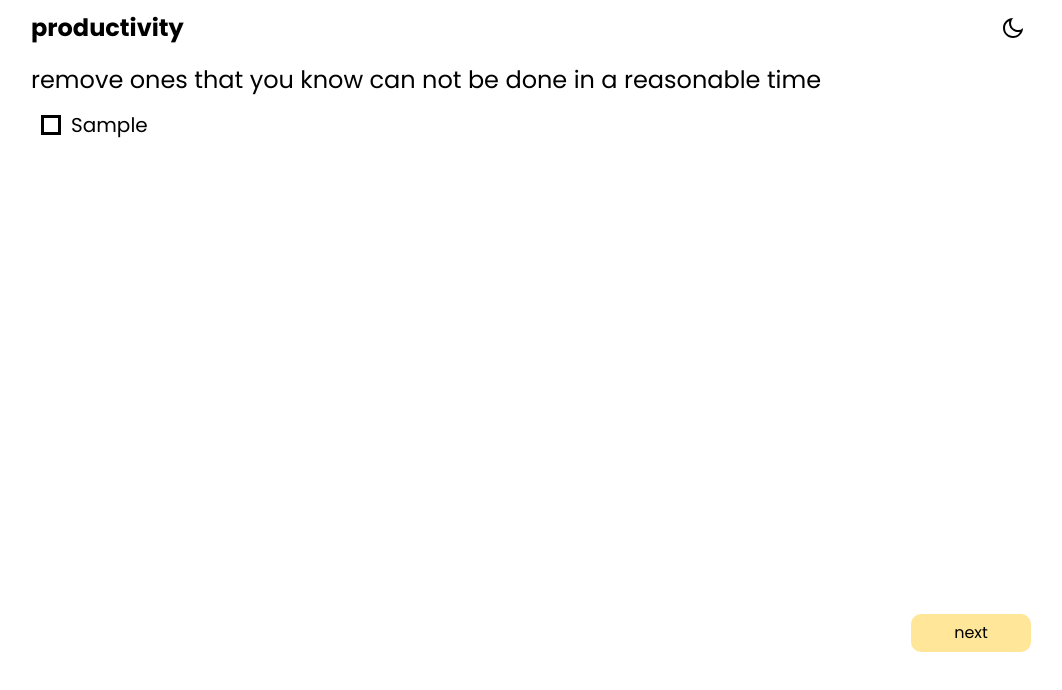
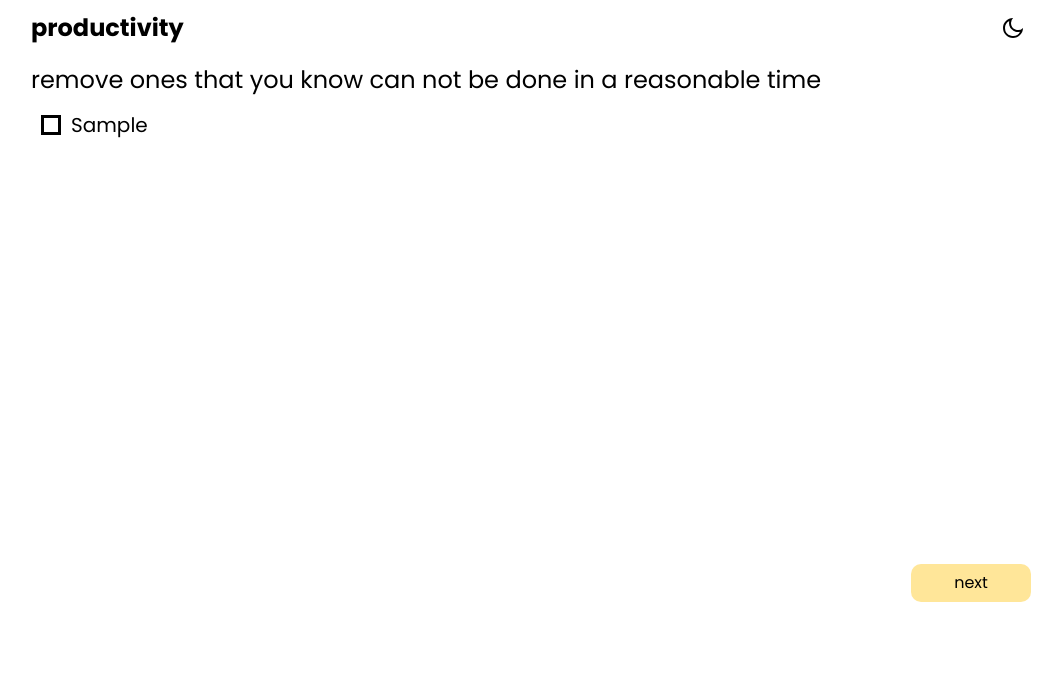
Before and after one commit to colorlessenergy/productivity, a Next.js app: page / in a window 1280 px wide. Both pictures are taken after typing "Sample" into the empty fields and a click on the button "next". Shown: the top 690 px of the page, without its empty margins (109-1171 px from the left). Built offline with nearby package versions, Linux system fonts and the light colour scheme.

Commit message:
replace height-500 class with height-450 class

```diff
--- a/shared/components/Forms/Fourth.js
+++ b/shared/components/Forms/Fourth.js
@@ -43,8 +43,7 @@ const Fourth = ({ tasks, setTasks, setFormPart }) => {
             </p>
 
             <form onSubmit={ handleSubmit }>
-
-                <div className="height-500 mb-1">
+                <div className="height-450 mb-1">
                     { tasks.map((task, index) => {
                         return (
                             <React.Fragment key={ index }>
--- a/shared/components/Forms/Second.js
+++ b/shared/components/Forms/Second.js
@@ -23,7 +23,7 @@ const Second = ({ tasks, setTasks, setFormPart }) => {
             </p>
 
             <form onSubmit={ handleSubmit }>
-                <div className="height-500 mb-1">
+                <div className="height-450 mb-1">
                     { tasks.map((task, index) => {
                         return (
                             <React.Fragment key={ index }>
--- a/shared/components/Forms/Third.js
+++ b/shared/components/Forms/Third.js
@@ -37,8 +37,7 @@ const Third = ({ tasks, setTasks, setFormPart }) => {
             </p>
 
             <form onSubmit={ handleSubmit }>
-
-                <div className="height-500 mb-1">
+                <div className="height-450 mb-1">
                     { tasks.map((task, index) => {
                         return (
                             <React.Fragment key={ index }>
--- a/styles/utilities.scss
+++ b/styles/utilities.scss
@@ -32,8 +32,8 @@
     justify-content: center;
 }
 
-.height-500 {
-    height: 500px;
+.height-450 {
+    height: 450px;
     overflow-y: scroll;
 }
 
```
